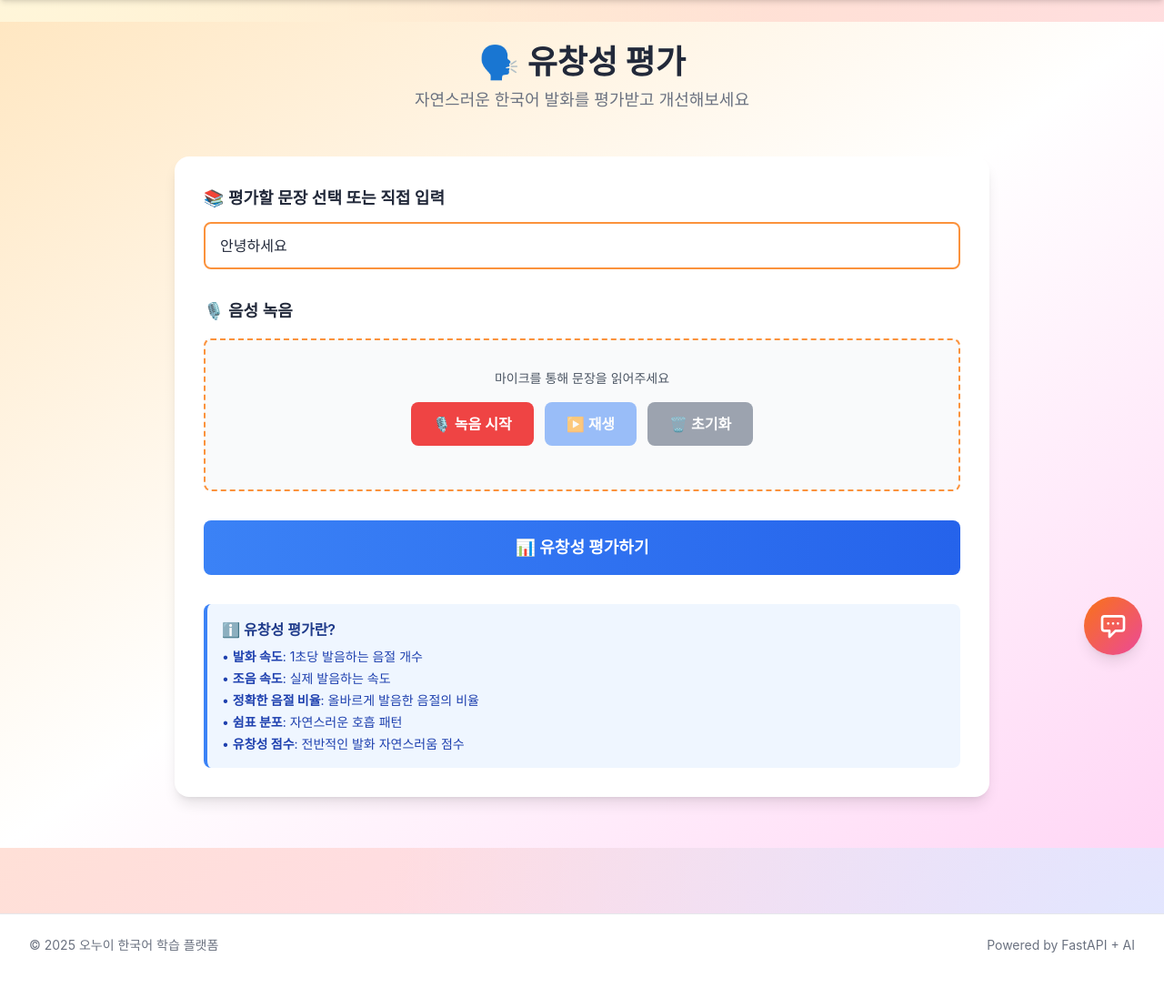
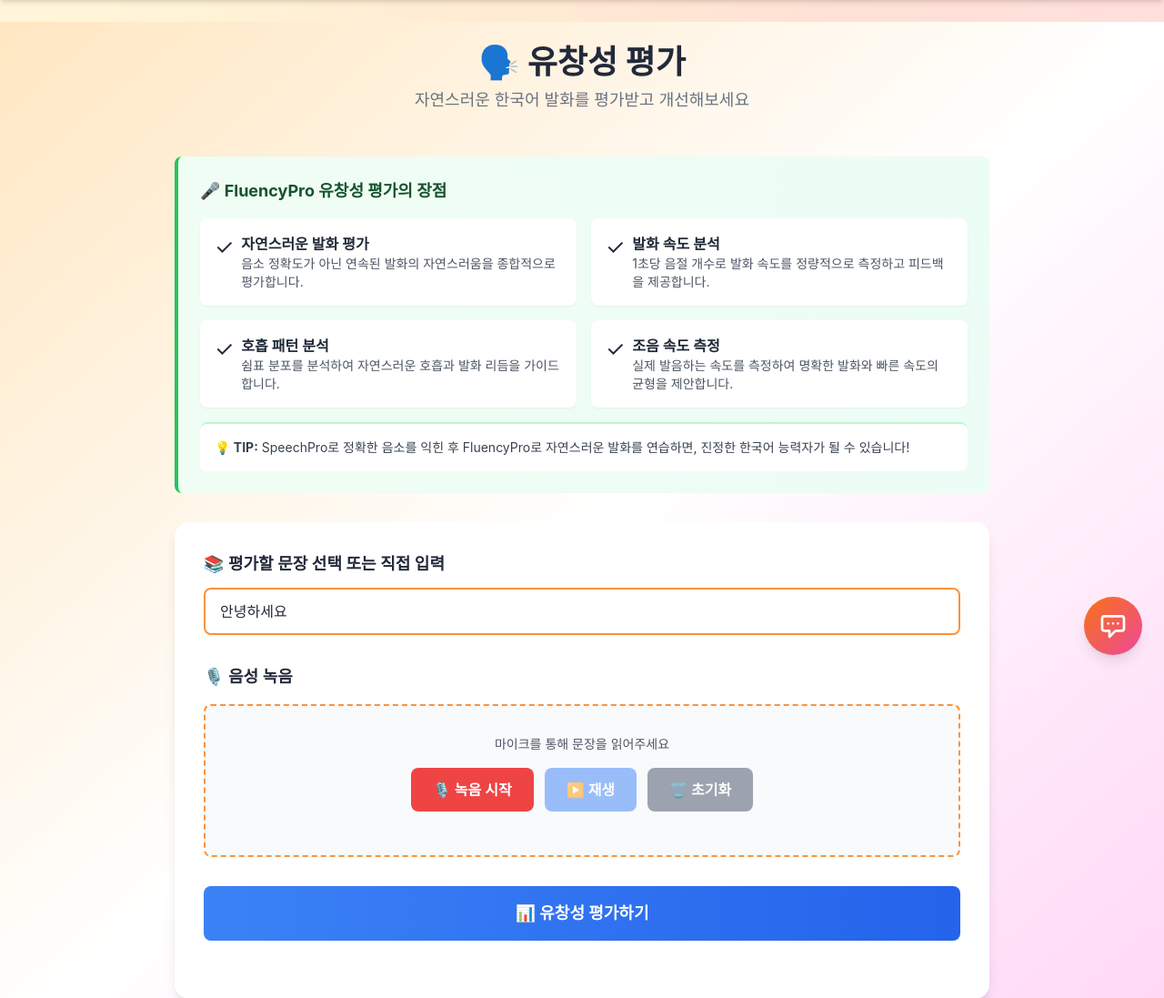
Before and after one commit to babaoflamp/onui-ai, a FastAPI app: page /fluency-practice in a window 1280 px wide. Shown: the part 56-1153 px from the top of the page at 91% size. Before the commit the page ends 1103 px from the top, so only its background shows below. Run offline with FastAPI, Linux system fonts and the light colour scheme; some libraries are stand-ins or nearby versions; some web fonts are replaced.

Commit message:
fix: 유창성 평가 페이지 - FluencyPro 장점 섹션을 상단으로 이동
- FluencyPro 장점 섹션을 헤더 바로 아래로 이동
- 4가지 핵심 장점을 카드 형태로 한눈에 표시
  - 자연스러운 발화 평가
  - 발화 속도 분석
  - 호흡 패턴 분석
  - 조음 속도 측정
- SpeechPro와 FluencyPro의 연계 학습 팁 강조
- 하단의 중복 정보 섹션 제거
- 사용자가 페이지 방문 시 즉시 FluencyPro의 가치를 인식할 수 있도록 개선

```diff
--- a/templates/fluency-practice.html
+++ b/templates/fluency-practice.html
@@ -12,6 +12,60 @@
       <p class="text-[var(--text-sub)] text-lg">
         자연스러운 한국어 발화를 평가받고 개선해보세요
       </p>
+    </div>
+
+    <!-- FluencyPro 장점 섹션 -->
+    <div class="bg-gradient-to-r from-green-50 to-emerald-50 p-6 rounded-lg border-l-4 border-green-500 mb-8">
+      <h3 class="text-lg font-bold text-green-900 mb-4">🎤 FluencyPro 유창성 평가의 장점</h3>
+
+      <div class="grid grid-cols-1 md:grid-cols-2 gap-4 mb-4">
+        <div class="bg-white p-4 rounded-lg shadow-sm">
+          <div class="flex items-start gap-2">
+            <span class="text-2xl">✓</span>
+            <div>
+              <h4 class="font-semibold text-gray-800">자연스러운 발화 평가</h4>
+              <p class="text-sm text-gray-600">음소 정확도가 아닌 연속된 발화의 자연스러움을 종합적으로 평가합니다.</p>
+            </div>
+          </div>
+        </div>
+
+        <div class="bg-white p-4 rounded-lg shadow-sm">
+          <div class="flex items-start gap-2">
+            <span class="text-2xl">✓</span>
+            <div>
+              <h4 class="font-semibold text-gray-800">발화 속도 분석</h4>
+              <p class="text-sm text-gray-600">1초당 음절 개수로 발화 속도를 정량적으로 측정하고 피드백을 제공합니다.</p>
+            </div>
+          </div>
+        </div>
+
+        <div class="bg-white p-4 rounded-lg shadow-sm">
+          <div class="flex items-start gap-2">
+            <span class="text-2xl">✓</span>
+            <div>
+              <h4 class="font-semibold text-gray-800">호흡 패턴 분석</h4>
+              <p class="text-sm text-gray-600">쉼표 분포를 분석하여 자연스러운 호흡과 발화 리듬을 가이드합니다.</p>
+            </div>
+          </div>
+        </div>
+
+        <div class="bg-white p-4 rounded-lg shadow-sm">
+          <div class="flex items-start gap-2">
+            <span class="text-2xl">✓</span>
+            <div>
+              <h4 class="font-semibold text-gray-800">조음 속도 측정</h4>
+              <p class="text-sm text-gray-600">실제 발음하는 속도를 측정하여 명확한 발화와 빠른 속도의 균형을 제안합니다.</p>
+            </div>
+          </div>
+        </div>
+      </div>
+
+      <div class="bg-white p-4 rounded-lg border-t-2 border-green-200">
+        <p class="text-sm text-gray-700">
+          <strong>💡 TIP:</strong> SpeechPro로 정확한 음소를 익힌 후 FluencyPro로 자연스러운 발화를 연습하면,
+          진정한 한국어 능력자가 될 수 있습니다!
+        </p>
+      </div>
     </div>
 
     <!-- 메인 카드 -->
@@ -169,20 +223,6 @@
             </ul>
           </div>
         </div>
-      </div>
-
-      <!-- 정보 섹션 -->
-      <div class="bg-blue-50 p-4 rounded-lg border-l-4 border-blue-500">
-        <h4 class="font-semibold text-blue-900 mb-2">ℹ️ 유창성 평가란?</h4>
-        <ul class="space-y-1 text-sm text-blue-800">
-          <li>• <strong>발화 속도</strong>: 1초당 발음하는 음절 개수</li>
-          <li>• <strong>조음 속도</strong>: 실제 발음하는 속도</li>
-          <li>
-            • <strong>정확한 음절 비율</strong>: 올바르게 발음한 음절의 비율
-          </li>
-          <li>• <strong>쉼표 분포</strong>: 자연스러운 호흡 패턴</li>
-          <li>• <strong>유창성 점수</strong>: 전반적인 발화 자연스러움 점수</li>
-        </ul>
       </div>
     </div>
   </div>
```
Also changed, not shown: 1 other file.
